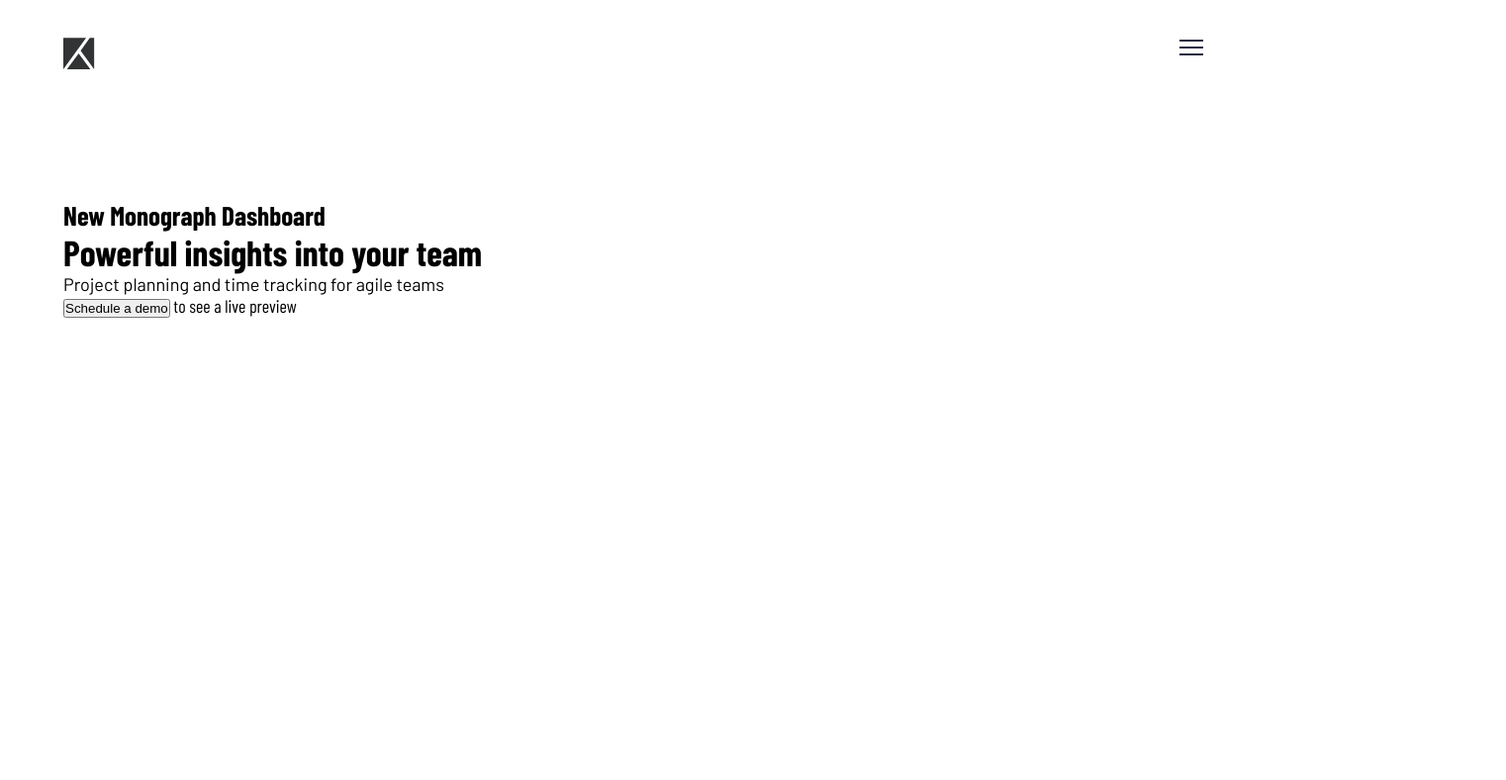
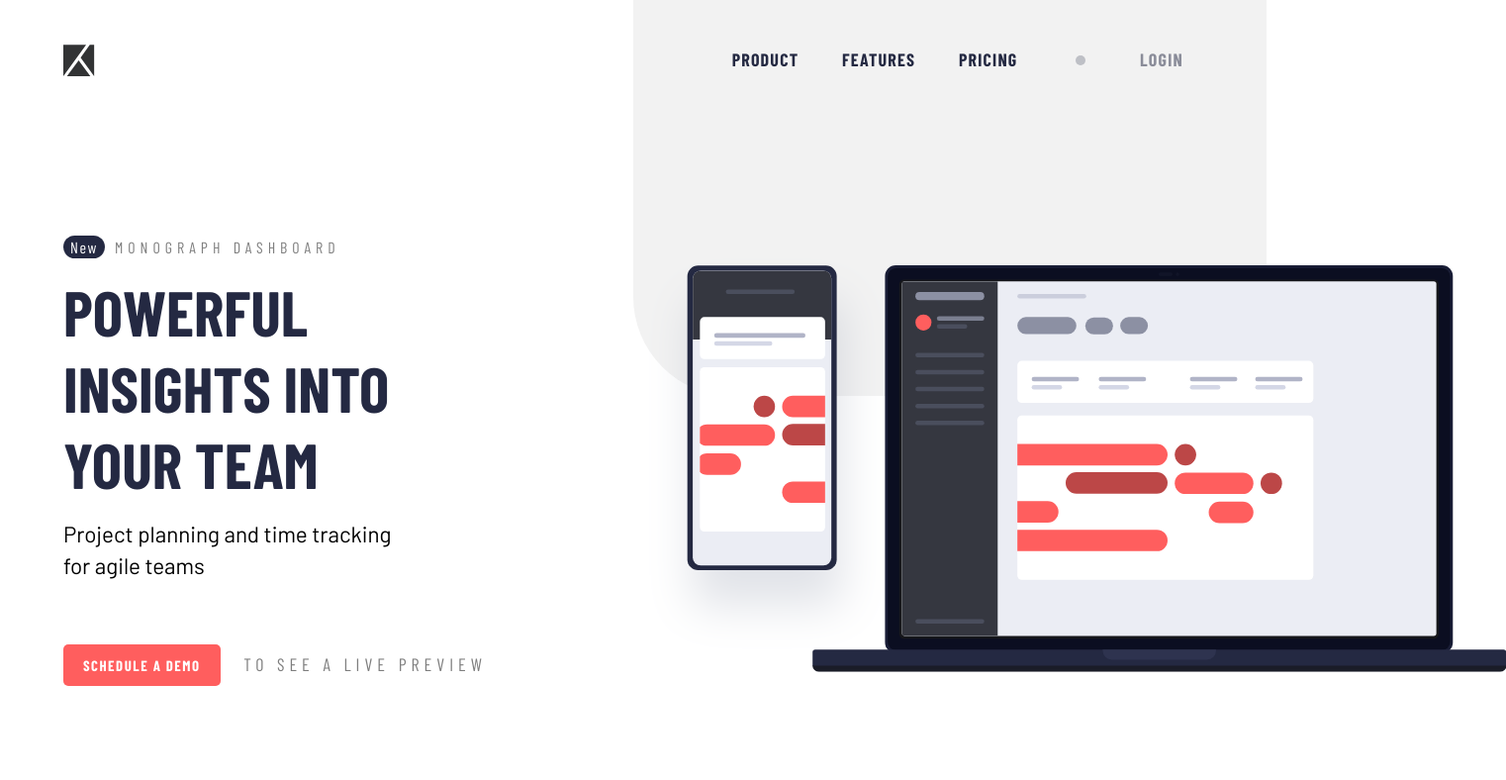
Before and after one commit to Emrikcah/project-tracking-intro, a website: page dist/index.html in a window 1280 px wide. Shown: the whole page at 99% size, 1522 px wide, since content can reach past the window. Drawn offline with nearby package versions, Linux system fonts and the light colour scheme.

Commit message:
finished desktop view

```diff
--- a/scss/_base.scss
+++ b/scss/_base.scss
@@ -6,40 +6,57 @@
    box-sizing: border-box;
 }
 
-html{
-   font-size: 62.5%;
+html {
+   // font-size: 62.5%;
 }
 
-body{
-   font-family: 'Barlow Condensed', sans-serif;
+body {
+   background-color: var(--white);
+   font-family: var(--font-barlow);
    font-size: 18px;
 }
 
-a{
+body::after{
+   position: absolute;
+   content: '';
+   top: 0;
+   right: 0;
+   height: 50vh;
+   width: 50vw;
+   z-index: -1;
+   border-bottom-left-radius: 100px;
+   background-color: var(--light-gray);
+}
+
+h1,h2,button,nav a,span{
+   font-family: var(--font-barlow-condensed);
+}
+
+a {
    text-decoration: none;
 }
 
-ul{
+ul {
    list-style: none;
 }
 
-p{
-   font-family: 'Barlow', sans-serif;
+img {
+   // display: block;
+   max-width: 100%;
 }
 
-.container{
+.container {
    width: 90%;
    max-width: 375px;
    margin: 0 auto;
    padding-top: 38.38px;
    padding-bottom: 92px;
 
-   @media(min-width: 641px){
+   @media (min-width: 641px) {
       max-width: 1007px;
    }
 
    @media (min-width: 1008px) {
       max-width: 1440px;
-
    }
 }
--- a/scss/_bg-images.scss
+++ b/scss/_bg-images.scss
@@ -0,0 +1,3 @@
+body{
+
+}
--- a/scss/_header.scss
+++ b/scss/_header.scss
@@ -7,7 +7,7 @@
       position: relative;
    }
 
-   &__content-brand{
+   &__content-brand {
       display: flex;
       justify-content: space-between;
       width: 100%;
@@ -16,32 +16,110 @@
       display: none;
    }
 
-   .open-close-container .close{
+   .header__links {
+
+      .txt-gray {
+         position: relative;
+         opacity: 0.5;
+         margin-top: 10px;
+      }
+
+      .txt-gray::before {
+         content: "";
+         display: block;
+         background: var(--dark-blue);
+         opacity: 0.5;
+         transform: translate(0,-5px) ;
+         width: 100%;
+         height: 1px;
+      }
+
+      a {
+         color: var(--dark-blue);
+         letter-spacing: 1.2px;
+         font-family: var(--font-barlow-condensed);
+         font-weight: 700;
+         line-height: 2.5;
+         text-transform: uppercase;
+      }
+   }//end header links
+
+   .open-close-container .close {
       display: none;
    }
 
-   .open-close-container.active .open{
+   .open-close-container.active .open {
       display: none;
    }
-   .open-close-container.active .close{
+   .open-close-container.active .close {
       display: block;
    }
 
-   .active{
+   .active {
       display: block;
-
    }
 
-   .menu-hustle{
+   .menu-hustle {
       display: block;
+      position: absolute;
+      top: 30px;
+      left: 0;
+      right: 0;
       box-shadow: 0 0 15px 0 #00000033;
-		background-color: #ffffff;
-		border-radius: 5px;
-		margin: 2rem auto 0;
-		width: 75%;
-		padding: 2rem;
-		text-align: center;
-		position: absolute;
-		transform: translateX(25%);
+      background-color: #ffffff;
+      border-radius: 3px;
+      margin: 2rem auto 0;
+      width: 95%;
+      padding: 2rem;
+      text-align: center;
+      z-index: 1;
    }
 }
+
+@media (min-width: 641px) {
+
+   .header{
+
+      &__content{
+         flex-direction: row;
+      }
+
+      &__content-brand{
+         width: 10%;
+      }
+
+      &__nav{
+         display: block;
+
+      }
+
+      .header__links{
+          .txt-gray{
+            margin-top: 0;
+            margin-left: 80px;
+         }
+
+         .txt-gray::before{
+            border-radius: 50%;
+            transform: translate(-45px,-50%) ;
+            position: absolute;
+            top: 50%;
+            left: 0;
+            height: 10px;
+            width: 10px;
+
+         }
+      }
+
+      .header__links li{
+         display: inline-block;
+         padding: 0px 20px;
+
+      }
+
+      .open-close-container{
+         display: none;
+      }
+   }
+
+}
--- a/scss/_main.scss
+++ b/scss/_main.scss
@@ -0,0 +1,102 @@
+.main {
+
+   //sibling
+   .flex {
+      display: flex;
+      flex-direction: column-reverse;
+   }
+   //sibling
+   .main__content {
+
+
+      .new {
+         color: #fff;
+         background-color: var(--dark-blue);
+         padding: 2px 7px;
+         margin-right: 10px;
+         border-radius: 20px;
+         font-size: 1rem;
+         letter-spacing: 0.1rem;
+      }
+      h2 {
+         display: inline-block;
+         font-weight: 400;
+         font-size: 1rem;
+         text-transform: uppercase;
+         letter-spacing: 5px;
+         opacity: 0.5;
+      }
+
+      h1 {
+         color: var(--dark-blue);
+         text-transform: uppercase;
+         font-size: 2.5rem;
+         margin-top: 16px;
+         margin-bottom: 16px;
+      }
+
+      p {
+         font-size: 1.4rem;
+         line-height: 2rem;
+         margin-bottom: 27px;
+      }
+
+      button {
+         background-color: var(--light-red);
+         color: #fff;
+         border: none;
+         border-radius: 5px;
+         font-weight: 700;
+         font-size: 0.93rem;
+         letter-spacing: 1.5px;
+         text-transform: uppercase;
+         padding: 12px 20px;
+         margin-right: 20px;
+      }
+
+      .span2 {
+         text-transform: uppercase;
+         opacity: 0.5;
+      }
+   }
+   //sibling
+   .phone_laptop_img {
+
+      margin-bottom: 100px;
+      transform: scale(1.7) translate(17%, -10%);
+   }
+}
+
+@media (min-width: 641px) {
+   .main {
+      .flex {
+         flex-direction: row;
+         margin-top: 124px;
+      }
+
+      .main__content {
+
+         margin-top: -100px;
+         h1 {
+            font-size: 4rem;
+            max-width: 570px;
+         }
+
+         p {
+            max-width: 350px;
+            margin-bottom: 64px;
+         }
+
+         .span2{
+         letter-spacing: 5px;
+
+         }
+      }
+
+      .phone_laptop_img {
+         margin-bottom: 0;
+         //tanslate x/y
+         transform: scale(1.2) translate(27%, -10%);
+      }
+   }
+}
--- a/scss/_variables.scss
+++ b/scss/_variables.scss
@@ -4,4 +4,7 @@
    --dark-blue: #242942;
    --light-red: #FF5E5E;
    --gray: #E7ECF1;
+   --light-gray: #f2f2f2;
+   --font-barlow-condensed:'Barlow Condensed', sans-serif;
+   --font-barlow:'Barlow', sans-serif;
 }
```
Also changed, not shown: dist/css/main.css, dist/index.html.
